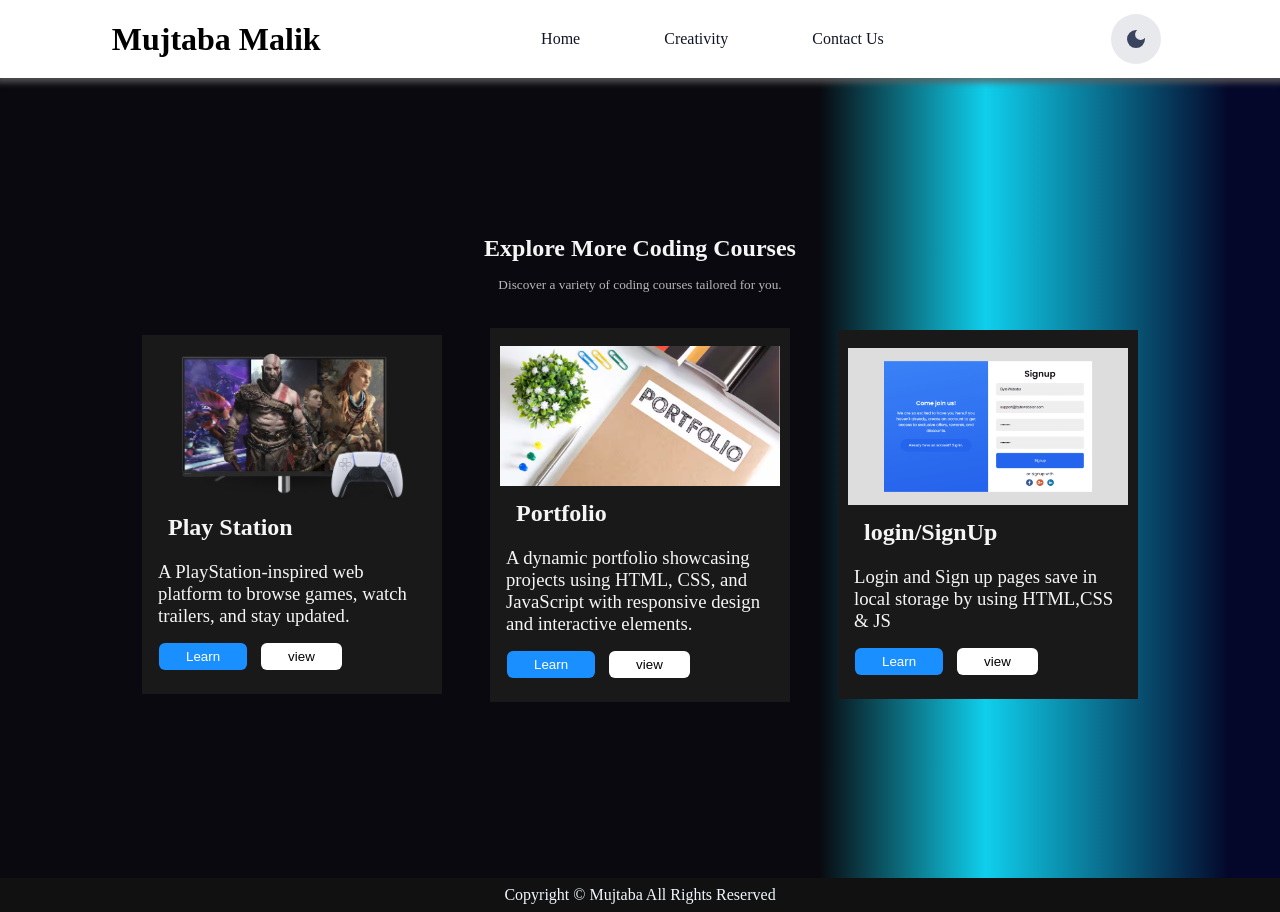
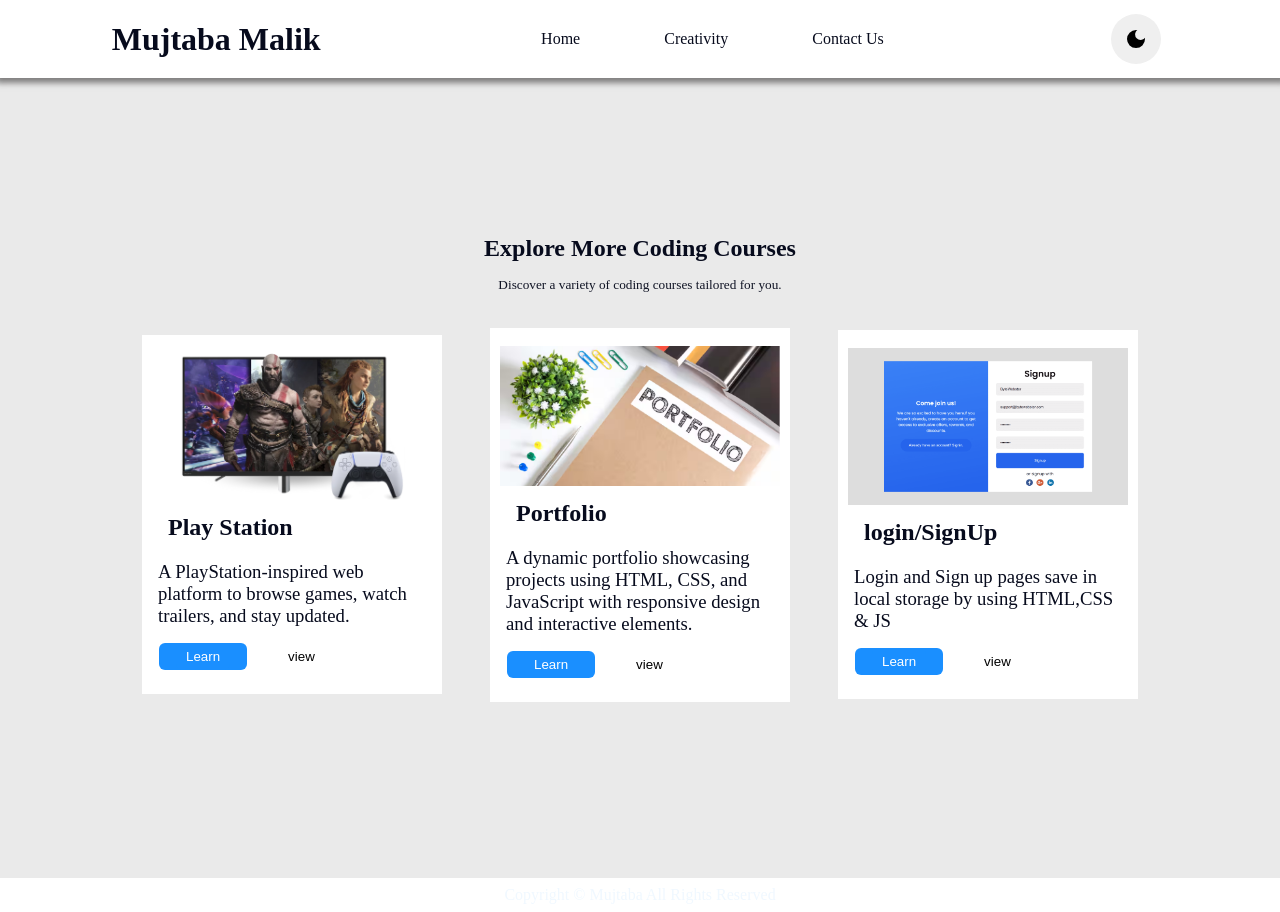
Before and after one commit to MalikMoon699/React-Web-Page, a React (Vite) app in the folder vite-project/: page /Creativity in a window 1280 px wide. Built offline with nearby package versions, Linux system fonts and the light colour scheme.

Commit message:
Set dark mode

```diff
--- a/vite-project/src/components/CSS/Page.css
+++ b/vite-project/src/components/CSS/Page.css
@@ -5,25 +5,45 @@
   box-sizing: border-box;
 }
 
+:root {
+  --base-color: white;
+  --base-variant: #dbdbdb;
+  --text-color: #000000;
+  --secondary-text: #191919;
+  --gradient-color:  linear-gradient(
+    90deg,
+    rgba(9, 9, 15, 1) 64%,
+    rgba(15, 207, 236, 1) 77%,
+    rgba(4, 7, 42, 1) 96%
+  );;
+}
+.lightmode {
+  --base-color: #070b1d;
+  --base-variant: #101425;
+  --text-color: #ffffff;
+  --secondary-text: #ffffff;
+  --gradient-color: rgb(234, 234, 234);
+}
+
 h1 {
-  color: black;
+  color: var(  --base-color);
 }
 h2 {
-  color: whitesmoke;
+  color: var( --base-color);
   padding: 10px 16px;
 }
 h3 {
-  color: whitesmoke;
+  color: var(  --base-color);
   font-weight: 300;
   padding: 10px 6px;
 }
 h5 {
-  color: #ffffffb5;
+  color: var( --base-variant);
   font-weight: 400;
   padding: 5px 6px;
 }
 p {
-  color: #ffffffb5;
+  color: var(--base-variant);
 }
 
 ul {
@@ -31,31 +51,13 @@ ul {
   gap: 50px;
 }
 li {
-  color: var(--text-color);
-}
-
-:root {
-  --base-color: white;
-  --base-variant: #e8e9ed;
-  --text-color: #111528;
-  --secondary-text: #232738;
-  --primary-color: #3a435d;
-  --accent-color: #0071ff;
-}
-.darkmode {
-  --base-color: #070b1d;
-  --base-variant: #101425;
-  --text-color: #ffffff;
-  --secondary-text: #a4a5b8;
-  --primary-color: #3a435d;
-  --accent-color: #0071ff;
+  color: var(--base-color);
 }
 
 #theme-switch {
   height: 50px;
   width: 50px;
   border-radius: 50%;
-  background-color: var(--base-variant);
   display: flex;
   justify-content: center;
   align-items: center;
@@ -78,6 +80,7 @@ header {
   display: flex;
   align-items: center;
   justify-content: space-around;
+  background-color: var(--text-color);
   box-shadow: 1px 0px 6px 5px #605f5fc7;
   position: sticky;
 }
@@ -89,7 +92,7 @@ header {
   width: 100vw;
   padding: 8px 10px;
   color: aliceblue;
-  background-color: rgb(17, 17, 17);
+  background-color: var(--text-color);
 }
 
 .main {
@@ -98,12 +101,7 @@ header {
   align-items: center;
   justify-content: center;
   overflow: hidden;
-  background: linear-gradient(
-    90deg,
-    rgba(9, 9, 15, 1) 64%,
-    rgba(15, 207, 236, 1) 77%,
-    rgba(4, 7, 42, 1) 96%
-  );
+  background:var(--gradient-color);
 }
 .background {
   background-image: url(../img/hero.svg);
@@ -225,7 +223,7 @@ button:hover {
 }
 .Creativity {
   width: 300px;
-  background: #191919;
+  background: var(--secondary-text);
   padding: 18px 10px;
 }
 
@@ -255,7 +253,7 @@ img {
   max-width: 600px;
   min-width: 300px;
   padding: 10px 15px;
-  background-color: #191919;
+  background-color: var(--secondary-text);
 }
 
 .inputContainer {
@@ -265,14 +263,14 @@ img {
 }
 
 label {
-  color: white;
+  color: var(--base-color);
 }
 
 input,
 textarea {
   max-width: 100%;
   height: 34px;
-  border: 1px solid white;
+  border: 1px solid var(--base-color);
   border-radius: 5px;
   padding: 3px 5px;
 }
--- a/vite-project/src/components/Navbar.jsx
+++ b/vite-project/src/components/Navbar.jsx
@@ -1,11 +1,25 @@
-import React, { useState } from "react";
+import React, { useState, useEffect } from "react";
 import { Link } from "react-router-dom";
 
 const Navbar = () => {
   const [menuOpen, setMenuOpen] = useState(false);
+  const [darkMode, setDarkMode] = useState(
+    localStorage.getItem("theme") === "dark"
+  );
+
+  useEffect(() => {
+    if (darkMode) {
+      document.body.classList.add("darkmode");
+      document.body.classList.remove("lightmode");
+      localStorage.setItem("theme", "dark");
+    } else {
+      document.body.classList.add("lightmode");
+      document.body.classList.remove("darkmode");
+      localStorage.setItem("theme", "light");
+    }
+  }, [darkMode]);
 
   return (
-    <div>
     <header>
       <h1>Mujtaba Malik</h1>
       <ul className={menuOpen ? "active" : ""}>
@@ -19,7 +33,9 @@ const Navbar = () => {
           <li>Contact Us</li>
         </Link>
       </ul>
-        <button id="theme-switch">
+
+
+      <button id="theme-switch" onClick={() => setDarkMode(!darkMode)}>
         <svg
           xmlns="http://www.w3.org/2000/svg"
           height="24px"
@@ -42,7 +58,6 @@ const Navbar = () => {
         ☰
       </button>
     </header>
-    </div>
   );
 };
 
```
Lines whose indentation alone changed are shown as unchanged.
